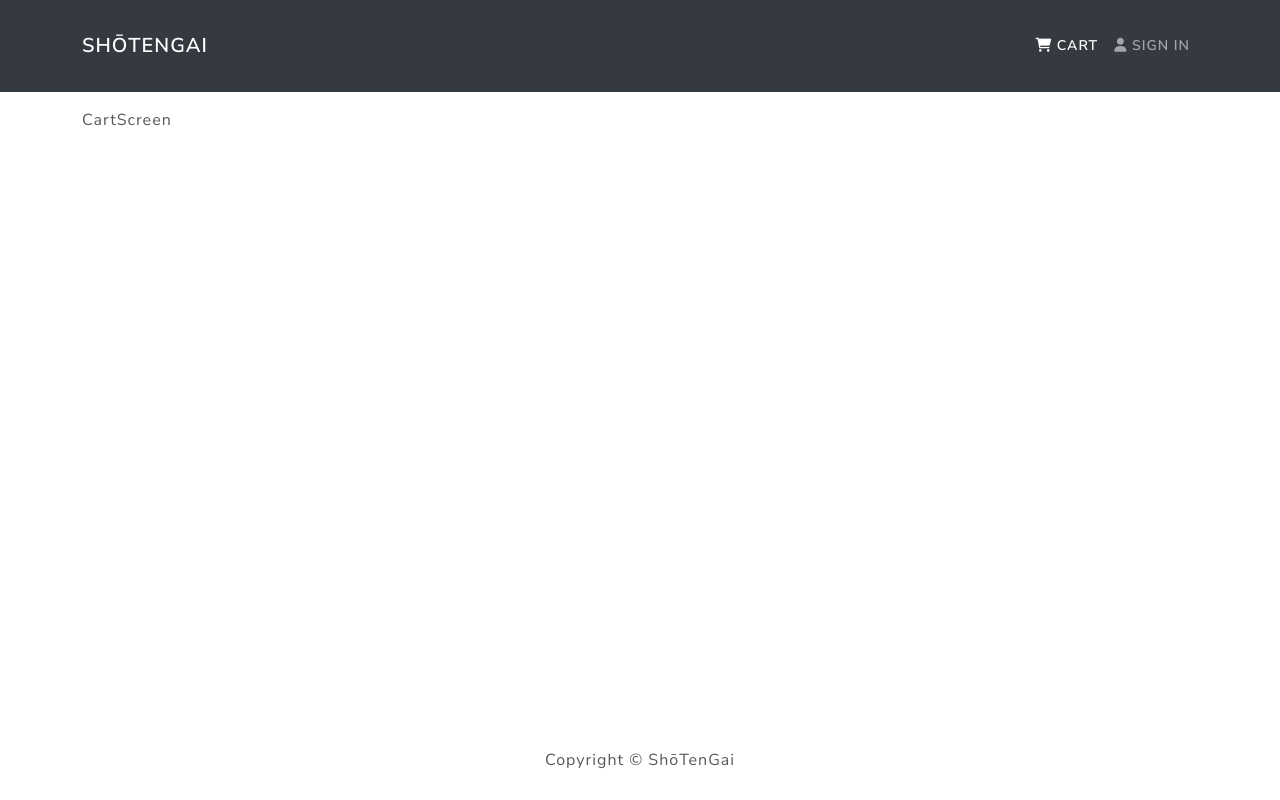
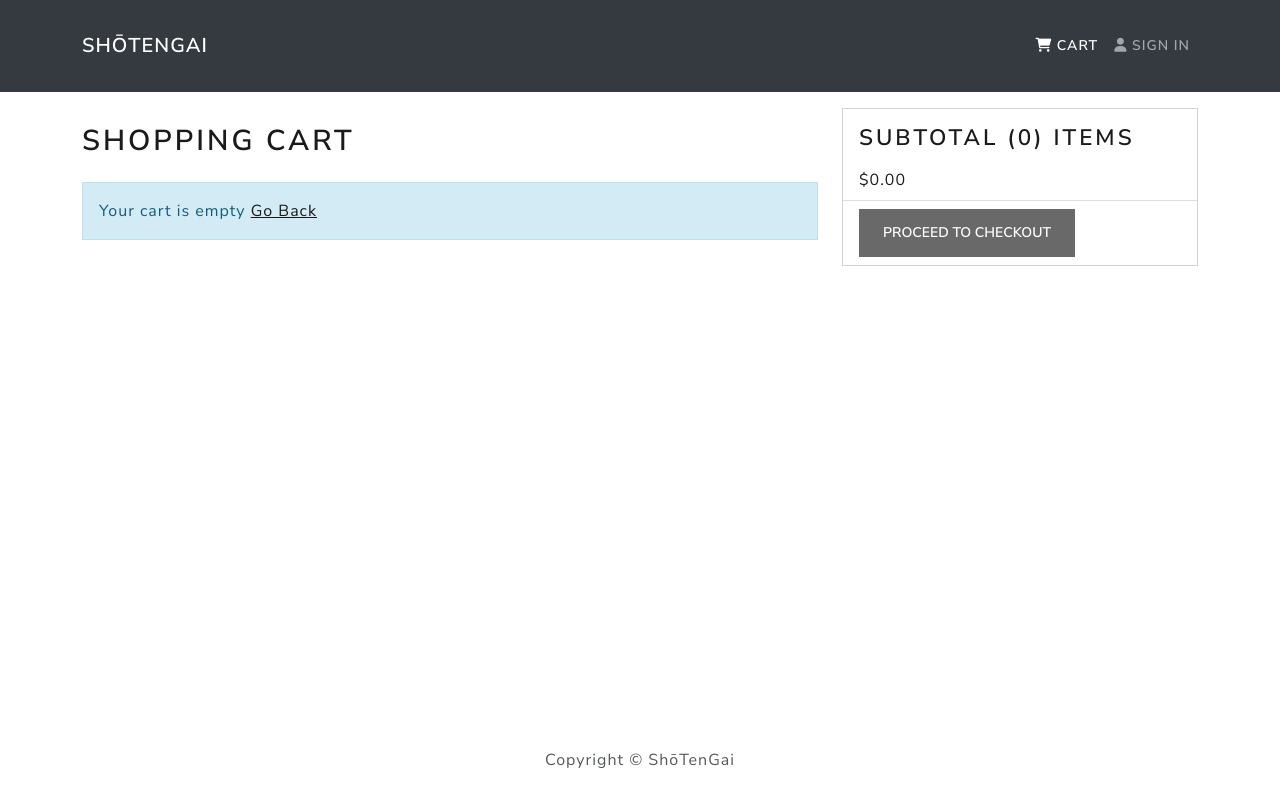
Before and after one commit to rohansurve212/ecommerce-full-stack-app, a React (Create React App) app in the folder frontend/: page /cart in a window 1280 px wide. Built offline with nearby package versions, Linux system fonts and the light colour scheme.

Commit message:
Updated cart functionality

```diff
--- a/frontend/src/features/cart/cartService.js
+++ b/frontend/src/features/cart/cartService.js
@@ -36,7 +36,17 @@ const addCartItem = async (cartInput, cartItems) => {
 }
 
 //Remove an item from cart
-const removeCartItem = async (cartInput) => {}
+const removeCartItem = async (productId, cartItems) => {
+  const existingItem = cartItems.find((x) => x.product === productId)
+
+  if (existingItem) {
+    cartItems = cartItems.filter((x) => x.product !== existingItem.product)
+  }
+
+  localStorage.setItem('cartItems', JSON.stringify(cartItems))
+
+  return cartItems
+}
 
 const cartService = {
   createCart,
--- a/frontend/src/features/cart/cartSlice.js
+++ b/frontend/src/features/cart/cartSlice.js
@@ -58,10 +58,11 @@ export const addCartItem = createAsyncThunk(
 //Remove item from the cart
 export const removeCartItem = createAsyncThunk(
   'cart/removeItem',
-  async (cartInput, thunkAPI) => {
+  async (productId, thunkAPI) => {
     try {
       //const token = thunkAPI.getState().auth.user?.token
-      return await cartService.removeCartItem(cartInput)
+      const cartItems = thunkAPI.getState().cart.cartItems
+      return await cartService.removeCartItem(productId, cartItems)
     } catch (error) {
       const message =
         (error.response &&
@@ -114,7 +115,7 @@ export const cartSlice = createSlice({
       .addCase(removeCartItem.fulfilled, (state, action) => {
         state.isLoading = false
         state.isSuccess = true
-        state.cartItems.pop(action.payload)
+        state.cartItems = action.payload
       })
       .addCase(removeCartItem.rejected, (state, action) => {
         state.isLoading = false
--- a/frontend/src/index.css
+++ b/frontend/src/index.css
@@ -9,3 +9,13 @@ main {
 h3 {
     padding: 0.5rem 0;
 }
+
+h2 {
+    font-size: 1.4rem;
+    padding: 0.5rem 0;
+}
+
+h1 {
+    font-size: 1.8rem;
+    padding: 1rem 0;
+}
--- a/frontend/src/screens/CartScreen.js
+++ b/frontend/src/screens/CartScreen.js
@@ -1,6 +1,108 @@
 /** @format */
+import { Link, useNavigate } from 'react-router-dom'
+import { useDispatch, useSelector } from 'react-redux'
+import { Row, Col, ListGroup, Image, Form, Button, Card } from 'react-bootstrap'
+
+import Message from '../components/Message'
+import { addCartItem, removeCartItem } from '../features/cart/cartSlice'
 
 const CartScreen = () => {
-  return <div>CartScreen</div>
+  const dispatch = useDispatch()
+  const navigate = useNavigate()
+  const { cartItems } = useSelector((state) => state.cart)
+
+  const addToCartHandler = (e, item) => {
+    const cartInput = {
+      productId: item.product,
+      productQty: e.target.value,
+    }
+    dispatch(addCartItem(cartInput))
+  }
+
+  const removeFromCartHandler = (productId) => {
+    dispatch(removeCartItem(productId))
+  }
+
+  const checkoutHandler = () => {
+    console.log('checkout')
+    navigate(`/login?redirect=shipping`)
+  }
+
+  return (
+    <Row>
+      <Col md={8}>
+        <h1>Shopping Cart</h1>
+        {cartItems.length === 0 ? (
+          <Message>
+            Your cart is empty <Link to='/'>Go Back</Link>
+          </Message>
+        ) : (
+          <ListGroup variant='flush'>
+            {cartItems.map((item) => (
+              <ListGroup.Item key={item.product}>
+                <Row>
+                  <Col md={2}>
+                    <Image src={item.image} alt={item.name} fluid rounded />
+                  </Col>
+                  <Col md={3}>
+                    <Link to={`/product/${item.product}`}>{item.name}</Link>
+                  </Col>
+                  <Col md={2}>${item.price}</Col>
+                  <Col md={2}>
+                    <Form.Control
+                      as='select'
+                      value={item.qty}
+                      onChange={(e) => addToCartHandler(e, item)}
+                    >
+                      {[...Array(item.countInStock).keys()].map((x) => (
+                        <option key={x + 1} value={x + 1}>
+                          {x + 1}
+                        </option>
+                      ))}
+                    </Form.Control>
+                  </Col>
+                  <Col md={2}>
+                    <Button
+                      type='button'
+                      variant='light'
+                      onClick={() => removeFromCartHandler(item.product)}
+                    >
+                      <i className='fas fa-trash'></i>
+                    </Button>
+                  </Col>
+                </Row>
+              </ListGroup.Item>
+            ))}
+          </ListGroup>
+        )}
+      </Col>
+      <Col md={4}>
+        <Card>
+          <ListGroup variant='flush'>
+            <ListGroup.Item>
+              <h2>
+                Subtotal ({cartItems.reduce((acc, item) => acc + item.qty, 0)})
+                items
+              </h2>
+              $
+              {cartItems
+                .reduce((acc, item) => acc + item.price * item.qty, 0)
+                .toFixed(2)}
+            </ListGroup.Item>
+            <ListGroup.Item>
+              <Button
+                type='button'
+                className='btn-block'
+                disabled={cartItems.length === 0}
+                onClick={checkoutHandler}
+              >
+                Proceed To Checkout
+              </Button>
+            </ListGroup.Item>
+          </ListGroup>
+        </Card>
+      </Col>
+    </Row>
+  )
 }
 export default CartScreen
--- a/frontend/src/screens/ProductScreen.js
+++ b/frontend/src/screens/ProductScreen.js
@@ -11,7 +11,7 @@ import { getProductDetails } from '../features/products/productListSlice'
 import { addCartItem } from '../features/cart/cartSlice'
 
 const ProductScreen = () => {
-  const [quantity, setQuantity] = useState(0)
+  const [quantity, setQuantity] = useState(1)
   const dispatch = useDispatch()
   const navigate = useNavigate()
 
@@ -28,7 +28,7 @@ const ProductScreen = () => {
   const addToCartHandler = () => {
     const cartInput = {
       productId: id,
-      productQty: quantity === 0 ? 1 : quantity,
+      productQty: quantity,
     }
     dispatch(addCartItem(cartInput))
     navigate(`/cart/${cartInput.productId}?qty=${cartInput.productQty}`)
```
